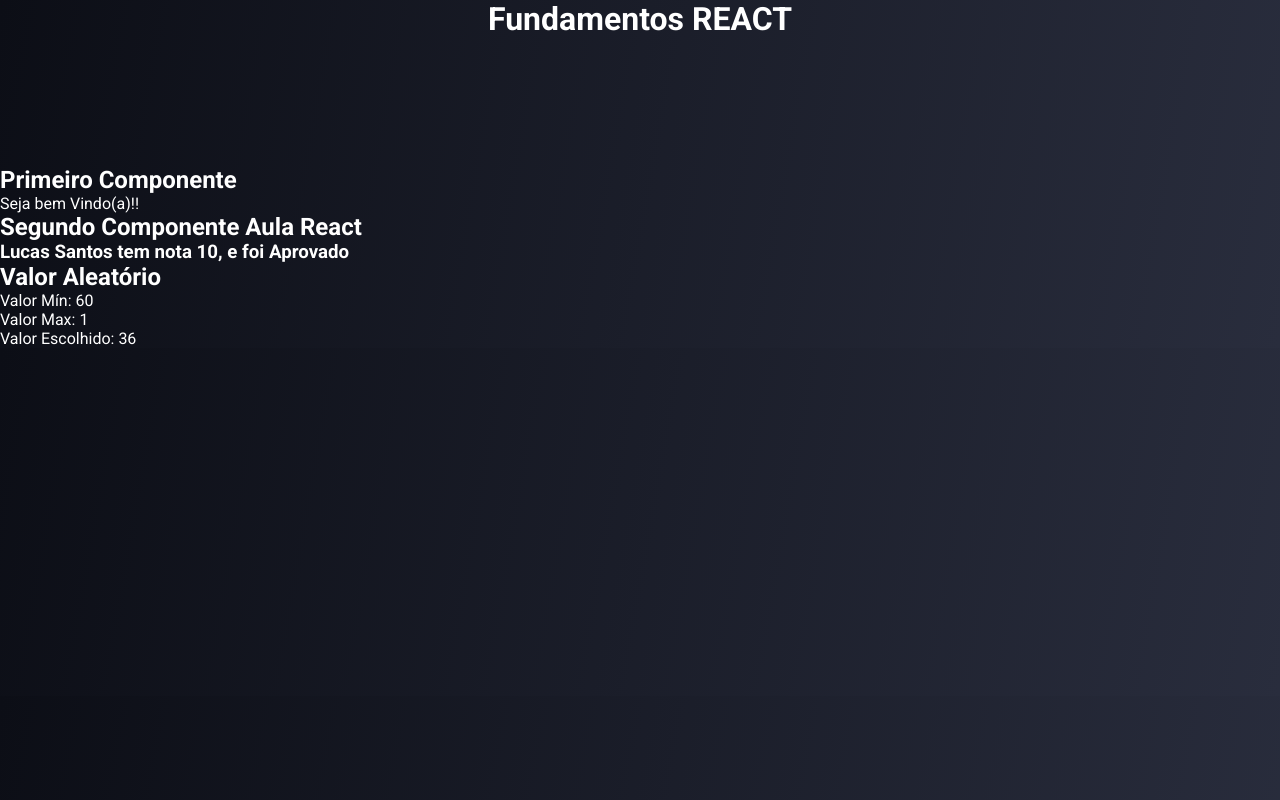
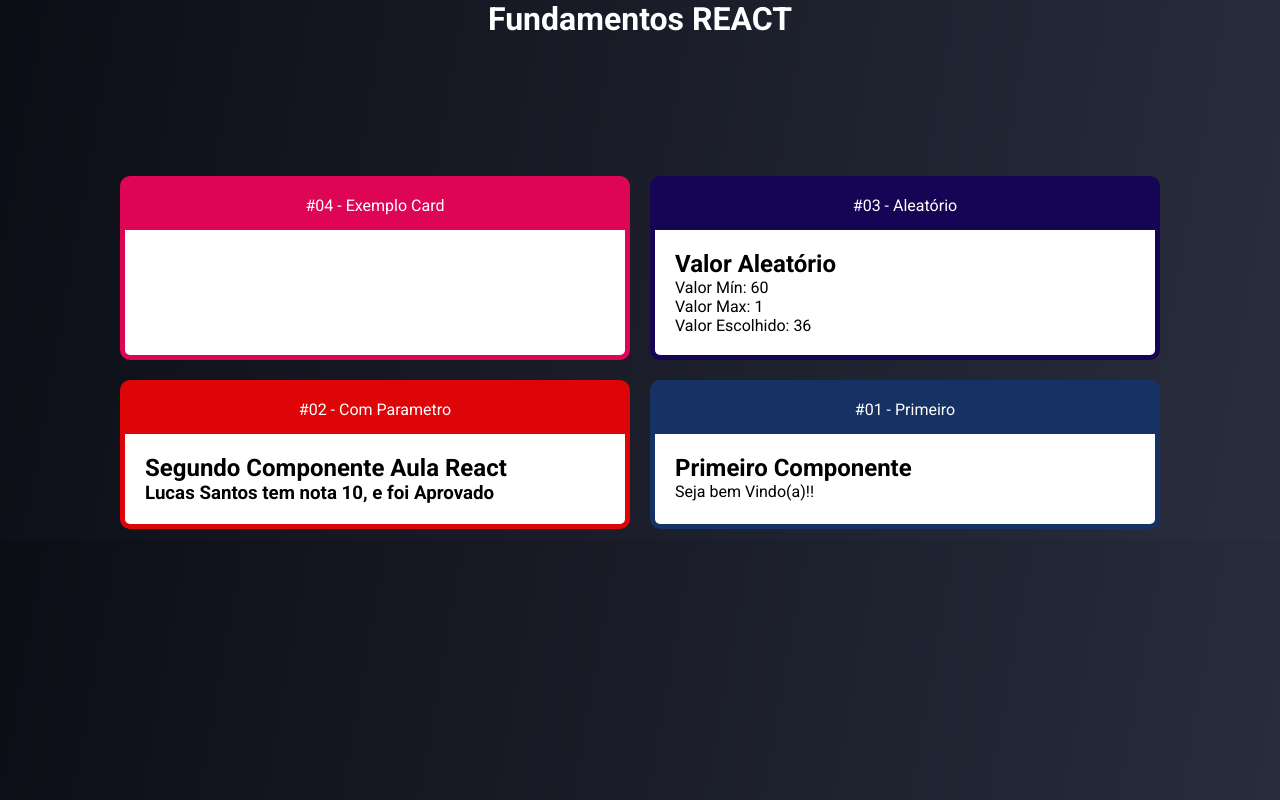
Before and after one commit to Lukas656/Aula-Reack, a React (Create React App) app: page / in a window 1280 px wide. Built offline with nearby package versions, Linux system fonts and the light colour scheme.

Commit message:
Criando Cards e Organizando Exercicios em blocos

```diff
--- /dev/null
+++ b/src/App.css
@@ -0,0 +1,6 @@
+.cards{
+    width: 100%;
+    display: flex;
+    flex-wrap: wrap;
+    justify-content: center;
+}
--- a/src/App.jsx
+++ b/src/App.jsx
@@ -1,22 +1,35 @@
 import React from "react";
-
+import './App.css'
 import Primeiro from "./components/basicos/Primeiro"
 import ComParametro from "./components/basicos/Comparametro"
 import Aleatorio from "./components/basicos/Aleatorio";
-
+import Card from "./components/layout/Card";
 // eslint-disable-next-line import/no-anonymous-default-export
 export default function (props){
     return (
         <>
         <h1>Fundamentos REACT</h1>
-            <Primeiro />
+        <div className="cards">
+        <Card titulo="#04 - Exemplo Card" color="rgb(222, 5, 84)">
+
+        </Card>
+
+        <Card titulo="#03 - Aleatório" color="rgb(22, 5, 84)">
+            <Aleatorio max={1} min={60}/>
+        </Card>
+
+        <Card titulo="#02 - Com Parametro" color="rgb(222, 5, 8)">
             <ComParametro
                 titulo="Segundo Componente Aula React"
                 aluno="Lucas Santos"
                 nota={10}
 
             />
-            <Aleatorio max={1} min={60}/>
+        </Card>
+        <Card titulo="#01 - Primeiro" color="rgb(22, 50, 100)">
+            <Primeiro />
+        </Card>
+        </div>
         </>
     )
 }
--- /dev/null
+++ b/src/components/layout/Card.css
@@ -0,0 +1,27 @@
+@import url('https://fonts.googleapis.com/css2?family=Open+Sans:wght@300;400;500;700&family=Roboto:wght@400;500;700&display=swap');
+
+.Card{
+    border-radius: 10px;
+    border: 5px solid;
+    overflow: hidden;
+    font-family: 'Open Sans', sans-serif;
+    font-family: 'Roboto', sans-serif;
+    margin: 10px;
+    display: flex;
+    flex-direction: column;
+    max-width: 500px;
+    min-width: 500px;
+}
+
+.title{
+    padding: 15px 0px;
+    display: flex;
+    justify-content: center;
+}
+
+.content{
+    flex: 1;
+    background-color: #fff;
+    color: #000;
+    padding: 20px;
+}
--- /dev/null
+++ b/src/components/layout/Card.jsx
@@ -0,0 +1,17 @@
+import React from "react";
+import './Card.css'
+// eslint-disable-next-line import/no-anonymous-default-export
+export default (props)=>{
+
+    const cardStyle = {
+        backgroundColor: props.color || '#F00',
+        borderColor: props.color || '#F00'
+    }
+
+    return(
+        <div className="Card" style={cardStyle}>
+            <div className="title">{props.titulo}</div>
+            <div className="content">{props.children}</div>
+        </div>
+    )
+}
```
